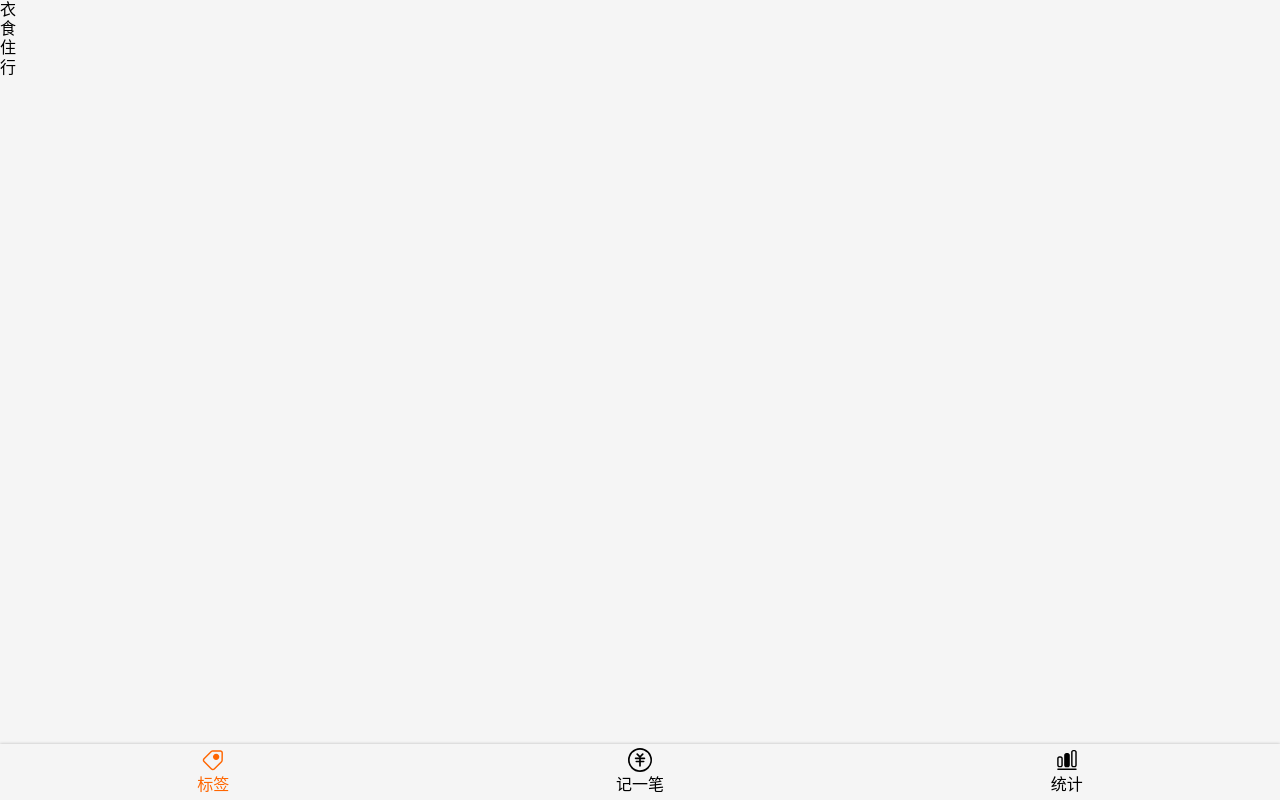
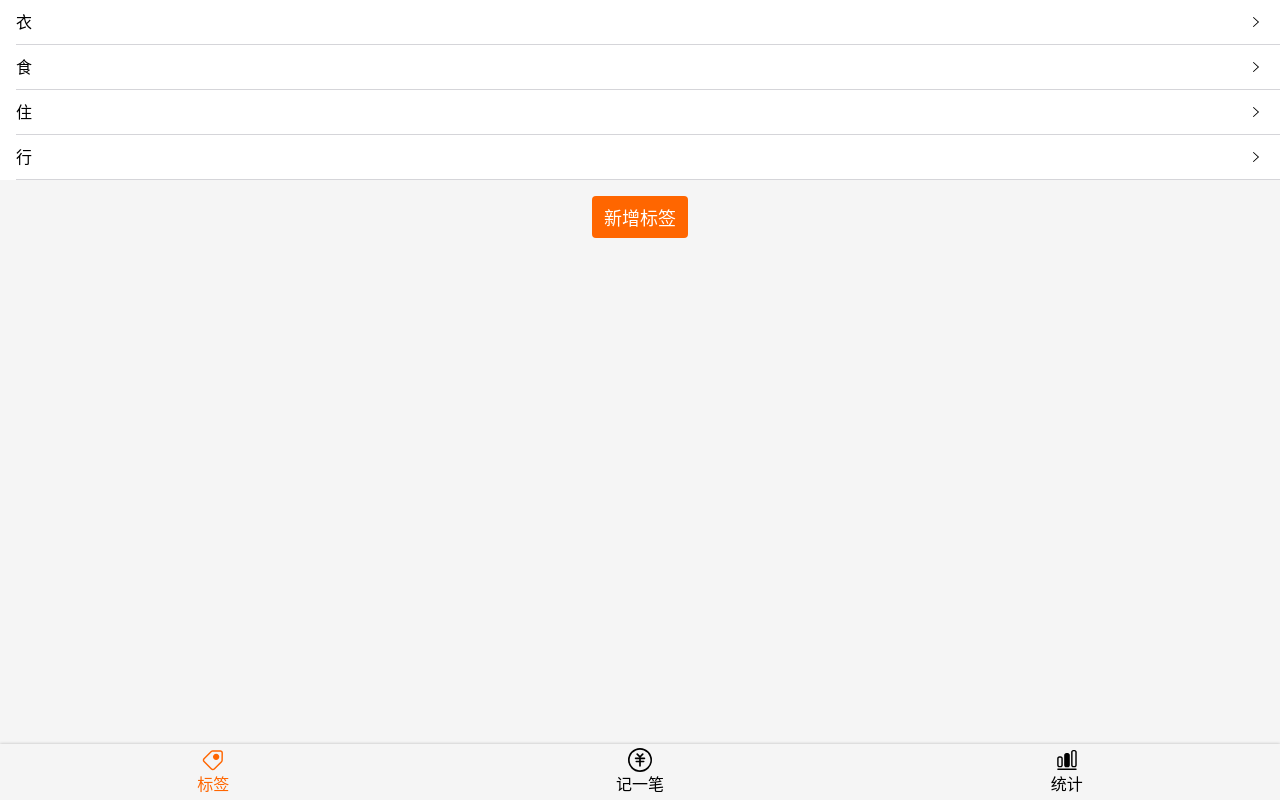
Before and after one commit to xiaolinzi7118/react-money-demo, a React app: page /#/tags in a window 1280 px wide. Built offline with nearby package versions, Linux system fonts and the light colour scheme.

Commit message:
tagList样式完成

```diff
--- a/src/index.scss
+++ b/src/index.scss
@@ -30,3 +30,8 @@
   display: block;
   clear: both;
 }
+.oneLine {
+  white-space: nowrap;
+  overflow: hidden;
+  text-overflow: ellipsis;
+}
--- a/src/views/Tags.tsx
+++ b/src/views/Tags.tsx
@@ -1,14 +1,55 @@
+import Icon from 'components/icons';
 import Layout from 'components/Layout';
+import styled from 'styled-components';
 import { useTags } from 'useTags';
+
+
+const TagList = styled.ol`
+  font-size: 16px;
+  background:white;
+  > li{
+    //#e5e5e7
+    border-bottom: 1px solid #d5d5d9;
+    line-height: 20px;
+    padding: 12px 16px 12px 0;
+    margin-left: 16px;
+    display:flex;
+    justify-content: space-between;
+    align-items: center;
+  }
+`;
+const Button = styled.button`
+  font-size: 18px; border: none; padding: 8px 12px;
+  background: #f60; border-radius: 4px;
+  color: white;
+`;
+const Center = styled.div`
+  display:flex;
+  justify-content: center;
+  align-items: center;
+  flex-direction: column;
+`;
+const Space = styled.div`
+  height: 16px;
+`
 
 function Tags() {
     const { tags, setTags } = useTags()
     return (
         <Layout>
             <ol>
-                {tags.map(tag =>
-                    <li key={tag}>{tag}</li>)}
+                <TagList>
+                    {tags.map(tag =>
+                        <li key={tag}>
+                            <span>{tag}</span>
+                            <Icon name="right" />
+                        </li>)}
+                </TagList>
             </ol>
+            <Center>
+                <Space />
+                <Button>新增标签</Button>
+            </Center>
         </Layout>
     );
 }
```
